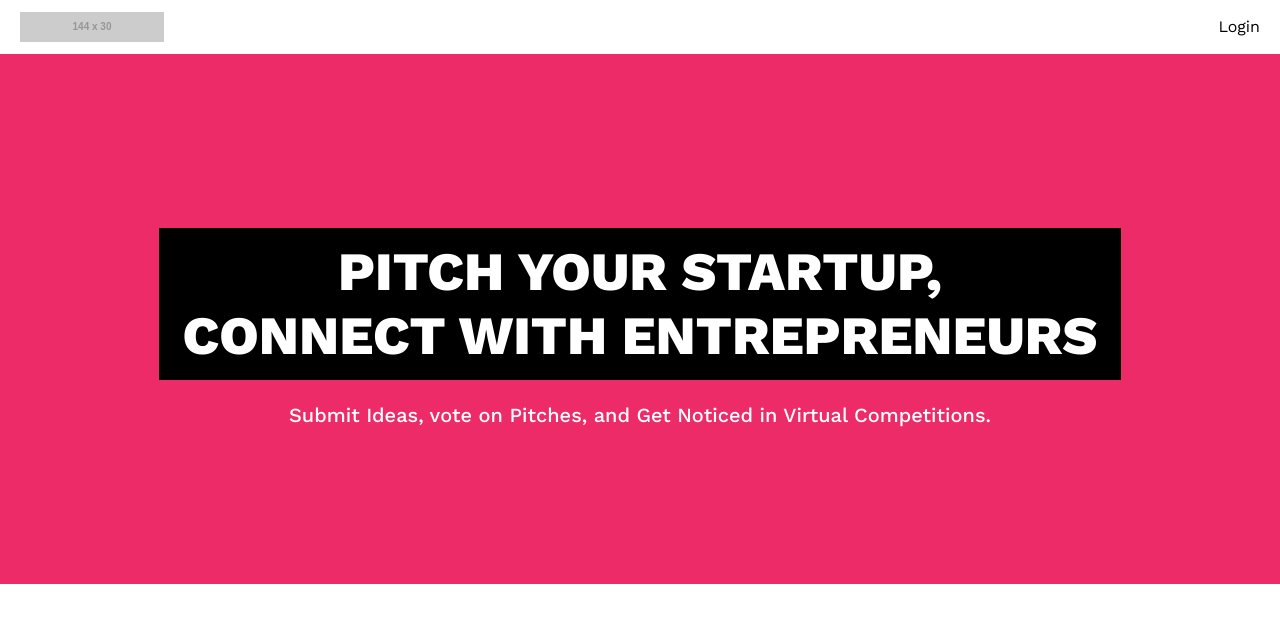
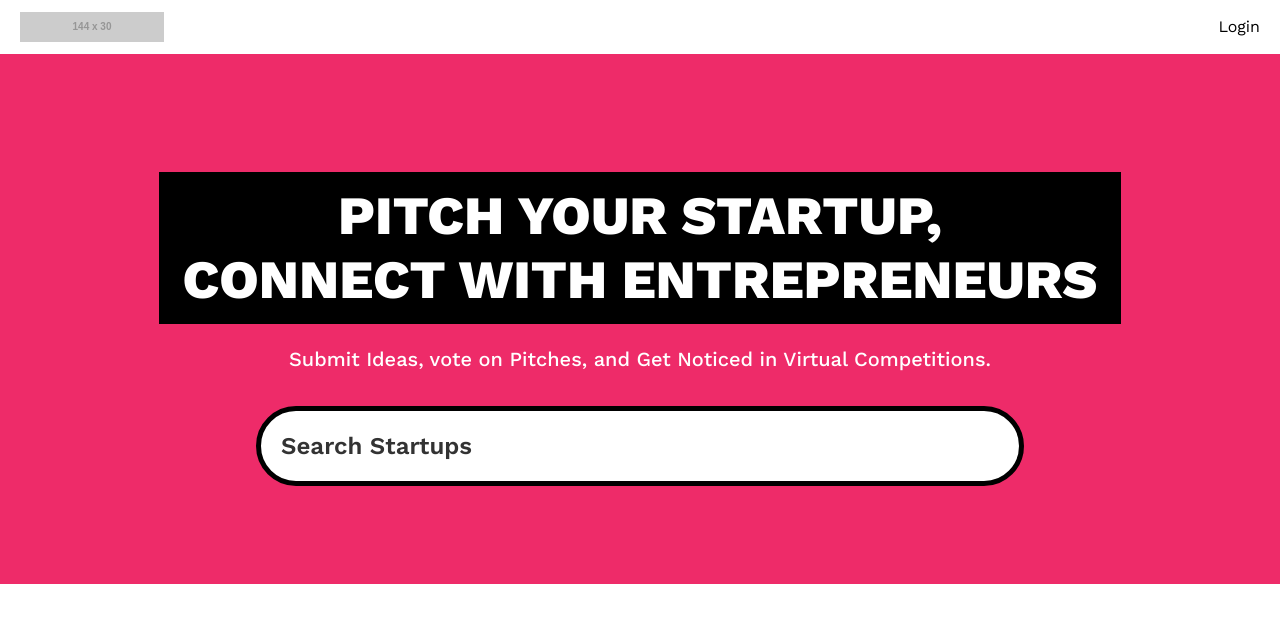
Before and after one commit to Lee-Ki-Bong/nextjs15-practice, a Next.js app: page / in a window 1280 px wide. Shown: the top 622 px of the page. Built offline with nearby package versions, Linux system fonts and the light colour scheme; no server answers.

Commit message:
📦 SearchForm 초안

```diff
--- a/app/(root)/page.tsx
+++ b/app/(root)/page.tsx
@@ -1,4 +1,5 @@
 import Image from "next/image";
+import SearchForm from "@/app/components/SearchForm";
 
 export default function Home() {
   return (
@@ -12,6 +13,8 @@ export default function Home() {
           Submit Ideas, vote on Pitches, and Get Noticed in Virtual
           Competitions.
         </p>
+
+        <SearchForm />
       </section>
     </>
   );
--- /dev/null
+++ b/app/components/SearchForm.tsx
@@ -0,0 +1,18 @@
+import Form from "next/form";
+
+const SearchForm = () => {
+  return (
+    <Form action={"/"} scroll={false} className="search-form">
+      <input
+        name="query"
+        defaultValue={""}
+        className="search-input"
+        placeholder="Search Startups"
+      />
+
+      <div className="flex gap-2"></div>
+    </Form>
+  );
+};
+
+export default SearchForm;
```
